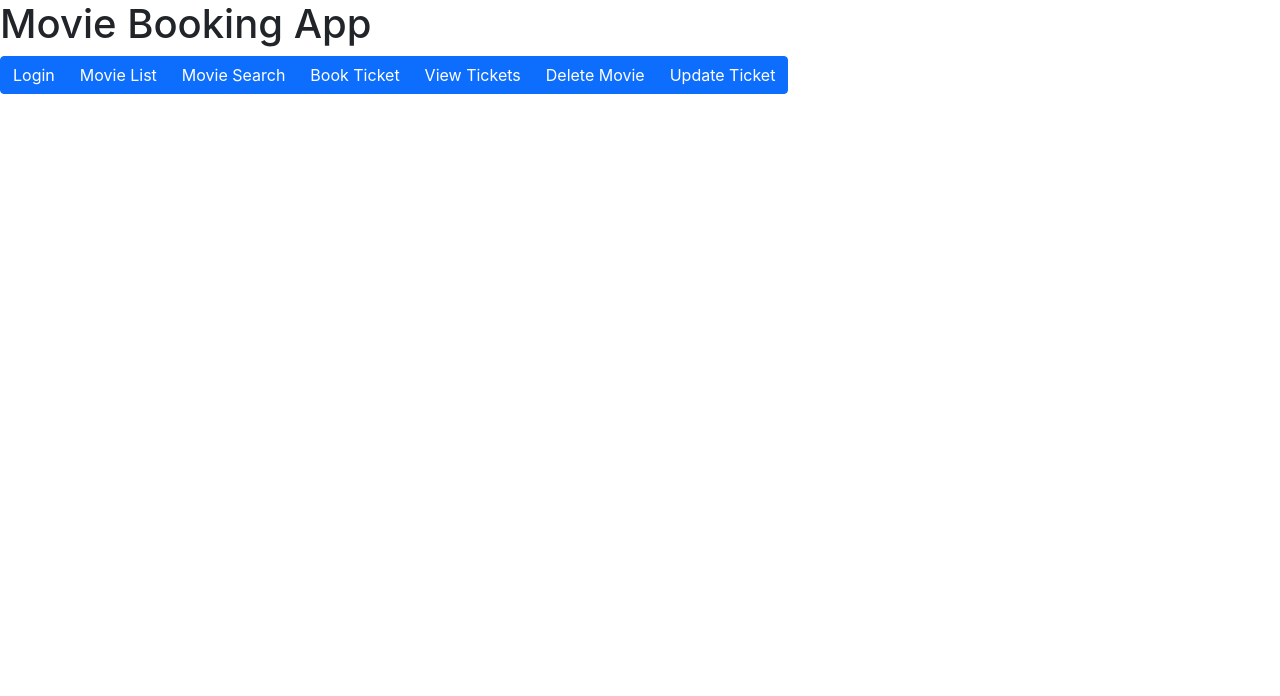
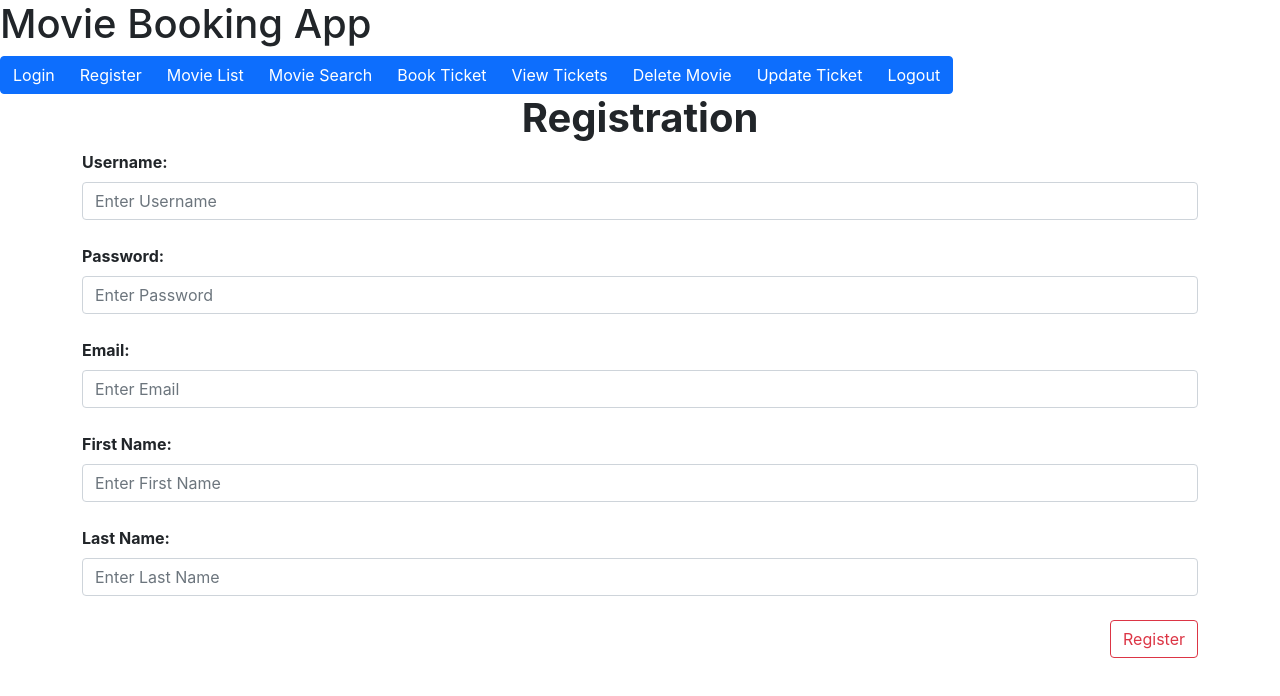
Before and after one commit to HiteshKadam/movie-booking-frontend, a React (Create React App) app: page /register in a window 1280 px wide. Shown: the top 696 px of the page. Built offline with nearby package versions, Linux system fonts and the light colour scheme.

Commit message:
all working

```diff
--- a/src/App.js
+++ b/src/App.js
@@ -5,30 +5,37 @@ import MovieSearch from './components/MovieSearch';
 import TicketBooking from './components/TicketBooking';
 import Login from './components/Login';
 import AdminView from './components/AdminView';
+import Registration from './components/Registration';
+import Logout from './components/Logout';
 
 function App() {
+localStorage.setItem('username',null);
   return (
     <Router>
       <div>
         <h1>Movie Booking App</h1>
         <div className="btn-group">
           <Link to="/login" className="btn btn-primary">Login</Link>
+          <Link to="/register" className="btn btn-primary">Register</Link>
           <Link to="/movies" className="btn btn-primary">Movie List</Link>
           <Link to="/movies/search" className="btn btn-primary">Movie Search</Link>
           <Link to="/tickets/add" className="btn btn-primary">Book Ticket</Link>
           <Link to={`/tickets/list/viewticket`} className="btn btn-primary">View Tickets</Link>
           <Link to="/movies/delete/deleteticket" className="btn btn-primary">Delete Movie</Link>
           <Link to="/movies/update/updateticket" className="btn btn-primary">Update Ticket</Link>
+          <Link to="/logout" className="btn btn-primary">Logout</Link>
         </div>
 
         <Routes>
           <Route exact path="/login" element={<Login />} />
+          <Route exact path="/register" element={<Registration />} />
           <Route exact path="/movies" element={<MovieList />} />
           <Route exact path="/movies/search" element={<MovieSearch />} />
           <Route exact path="/tickets/add" element={<TicketBooking />} />
           <Route exact path="/tickets/list/:value" element={<AdminView />} />
           <Route exact path="/movies/delete/:value" element={<AdminView />} />
           <Route exact path="/movies/update/:value" element={<AdminView />} />
+          <Route exact path="/logout" element={<Logout />} />
         </Routes>
       </div>
     </Router>
--- a/src/components/DeleteMovie.js
+++ b/src/components/DeleteMovie.js
@@ -25,20 +25,48 @@ const DeleteMovie = () => {
   };
 
   return (
-    <div>
-      <h2>Delete Movie</h2>
+    <div className="container">
+      <h2 className="fs-1 fw-bold text-center">Delete Movie</h2>
+      <br></br>
       <form onSubmit={handleDelete}>
-        <label>Movie ID:</label>
-        <input type="number" value={movieId} onChange={(e) => setMovieId(e.target.value)} />
-
-        <label>Movie Name:</label>
-        <input type="text" value={movieName} onChange={(e) => setMovieName(e.target.value)} />
-
-        <button type="submit">Delete Movie</button>
+        <div className="form-group">
+          <label htmlFor="movieId" className="form-label fw-bold">
+            <span className="label-icon">&#128221;</span> Movie ID:
+          </label>
+          <input
+            type="number"
+            className="form-control"
+            id="movieId"
+            placeholder="Enter Movie ID"
+            value={movieId}
+            onChange={(e) => setMovieId(e.target.value)}
+          />
+        </div>
+        <br></br>
+        <div className="form-group">
+          <label htmlFor="movieName" className="form-label fw-bold">
+            <span className="label-icon"></span> Movie Name:
+          </label>
+          <input
+            type="text"
+            className="form-control"
+            id="movieName"
+            placeholder="Enter Movie Name"
+            value={movieName}
+            onChange={(e) => setMovieName(e.target.value)}
+          />
+        </div>
+        <br></br>
+        <div className="d-grid gap-2 d-md-flex justify-content-md-end">
+          <button type="submit" className="btn btn-outline-danger">
+            Delete Movie
+          </button>
+        </div>
       </form>
 
-      {deleteStatus && <p>{deleteStatus}</p>}
-      {errorMessage && <p>{errorMessage}</p>}
+      <br></br>
+      {deleteStatus && <p className="fs-4 fw-bold text-center">{deleteStatus}</p>}
+      {errorMessage && <p className="fs-4 fw-bold text-center">{errorMessage}</p>}
     </div>
   );
 };
--- a/src/components/Login.js
+++ b/src/components/Login.js
@@ -1,65 +1,87 @@
 import React, { useState } from 'react';
 import axios from 'axios';
-
+import { Navigate } from "react-router-dom";
 const Login = () => {
-    const [username, setUserName] = useState('');
+  const [username, setUsername] = useState('');
   const [password, setPassword] = useState('');
-
+  const [redirectToRegistration, setRedirectToRegistration] = useState(false);
   const handleUsernameChange = (event) => {
-        setUserName(event.target.value);
+    setUsername(event.target.value);
   };
 
   const handlePasswordChange = (event) => {
     setPassword(event.target.value);
   };
+
   const handleSubmit = async (event) => {
     event.preventDefault();
 
-      axios.post(`http://localhost:8000/api/v1.0/moviebooking/login/`, {
+    axios
+      .post(`http://localhost:8000/api/v1.0/moviebooking/login/`, {
         username: username,
         password: password
       })
       .then((response) => {
-        localStorage.setItem("username",response.data.username)
-        console.log(`User Logged In successfully!`);
+        localStorage.setItem('username', response.data.username);
+        console.log('User Logged In successfully!');
       })
       .catch((error) => {
-        console.log(`Username And Password Failure`);
-      })
+        console.log('Username And Password Failure');
+      });
   };
+
+  const handleRegister = () => {
+    setRedirectToRegistration(true);
+  };
+
+  if (redirectToRegistration) {
+    return <Navigate replace to="/register" />;
+  }
 
   return (
     <div className="container">
-      <h2 class="fs-1 fw-bold text-center">LOGIN</h2>
+      <h2 className="fs-1 fw-bold text-center">LOGIN</h2>
       <form onSubmit={handleSubmit}>
         <div className="form-group">
-          <label htmlFor="username" class="form-label fw-bold">Username:</label>
+          <label htmlFor="username" className="form-label fw-bold">
+            Username:
+          </label>
           <input
             className="form-control"
             type="text"
             id="username"
-            placeholder="Username"
+            placeholder="Enter Username"
             value={username}
             onChange={handleUsernameChange}
           />
+          <br></br>
         </div>
         <div className="form-group">
-          <label htmlFor="password" class="form-label fw-bold">Password:</label>
+          <label htmlFor="password" className="form-label fw-bold">
+            Password:
+          </label>
           <input
             className="form-control"
             type="password"
             id="password"
-            placeholder="Password"
+            placeholder="Enter Password"
             value={password}
             onChange={handlePasswordChange}
           />
         </div>
-        <div class="d-grid gap-2 d-md-flex justify-content-md-end">
-        <button className="btn btn-outline-danger" type="submit">Login</button>
+        <br></br>
+
+        <div className="d-grid gap-2 d-md-flex justify-content-md-end">
+          <button className="btn btn-outline-danger" type="submit">
+            Login
+          </button>
+          <button className="btn btn-outline-danger" type="button" onClick={handleRegister}>
+            New User
+          </button>
         </div>
       </form>
     </div>
   );
-}
+};
 
 export default Login;
--- /dev/null
+++ b/src/components/Logout.js
@@ -0,0 +1,22 @@
+import React, { useEffect } from 'react';
+import axios from 'axios';
+
+const Logout = () => {
+  useEffect(() => {
+    axios
+      .get('http://localhost:8000/api/v1.0/moviebooking/logout/')
+      .then((response) => {
+        localStorage.setItem('username', null);
+        console.log('User logged out successfully');
+        // Handle successful logout
+
+      })
+      .catch((error) => {
+        console.log('An error occurred during logout');
+      });
+  }, []);
+
+  return <h2 className="fs-1 fw-bold text-center">Logged out successfully!</h2>;
+};
+
+export default Logout;
--- a/src/components/MovieList.js
+++ b/src/components/MovieList.js
@@ -19,10 +19,12 @@ const MovieList = () => {
 
   return (
     <div className="container">
-      <h2 class="fs-1 fw-bold text-center">Movie List</h2>
+      <h2 class="fs-1 fw-bold text-center">MOVIE LIST</h2>
+      <br></br>
       <table class="table table-bordered table-hover">
         <thead>
           <tr class="table-danger text-center">
+            <th>Movie ID</th>
             <th>Movie Name</th>
             <th>Theatre Name</th>
             <th>Total Tickets Allotted</th>
@@ -31,6 +33,7 @@ const MovieList = () => {
         <tbody>
           {movies.map((movie) => (
             <tr key={movie.id} class="table-light text-center">
+              <td>{movie.id}</td>
               <td>{movie.movie_name}</td>
               <td>{movie.theatre_name}</td>
               <td>{movie.total_tickets_allotted}</td>
--- a/src/components/MovieSearch.js
+++ b/src/components/MovieSearch.js
@@ -20,19 +20,37 @@ const MovieSearch = () => {
   };
 
   return (
-    <div>
-      <h2>Movie Search</h2>
+    <div className="container">
+      <h2 className="fs-1 fw-bold text-center">Movie Search</h2>
+      <br></br>
       <form onSubmit={handleSearch}>
-        <input type="text" value={searchTerm} onChange={(e) => setSearchTerm(e.target.value)} />
-        <button type="submit">Search</button>
+        <div className="form-group d-flex">
+          <label htmlFor="search" className="form-label fw-bold visually-hidden">Search:</label>
+          <div className="input-group">
+            <input
+              className="form-control"
+              type="text"
+              id="search"
+              placeholder="Search"
+              value={searchTerm}
+              onChange={(e) => setSearchTerm(e.target.value)}
+            />
+            <button type="submit" className="btn btn-outline-danger">
+              <svg xmlns="http://www.w3.org/2000/svg" width="16" height="16" fill="currentColor" className="bi bi-search" viewBox="0 0 16 16">
+                <path d="M11.742 10.344a6.5 6.5 0 1 0-1.397 1.398h-.001c.03.04.062.078.098.115l3.85 3.85a1 1 0 0 0 1.415-1.414l-3.85-3.85a1.007 1.007 0 0 0-.115-.1zM12 6.5a5.5 5.5 0 1 1-11 0 5.5 5.5 0 0 1 11 0z"/>
+              </svg>
+            </button>
+          </div>
+        </div>
       </form>
 
-      {errorMessage && <p>{errorMessage}</p>}
+      <br></br>
+      {errorMessage && <p className="fs-4 fw-bold text-center">{errorMessage}</p>}
 
       {movies.length > 0 && (
-        <table>
+        <table className="table table-bordered table-hover">
           <thead>
-            <tr>
+            <tr className="table-danger text-center">
               <th>Movie Name</th>
               <th>Theatre Name</th>
               <th>Total Tickets Allotted</th>
@@ -40,7 +58,7 @@ const MovieSearch = () => {
           </thead>
           <tbody>
             {movies.map((movie) => (
-              <tr key={movie.id}>
+              <tr key={movie.id} className="table-light text-center">
                 <td>{movie.movie_name}</td>
                 <td>{movie.theatre_name}</td>
                 <td>{movie.total_tickets_allotted}</td>
--- /dev/null
+++ b/src/components/Registration.js
@@ -0,0 +1,148 @@
+import React, { useState } from 'react';
+import { useNavigate } from 'react-router-dom';
+import axios from 'axios';
+
+const Registration = () => {
+  const [username, setUsername] = useState('');
+  const [password, setPassword] = useState('');
+  const [email, setEmail] = useState('');
+  const [firstName, setFirstName] = useState('');
+  const [lastName, setLastName] = useState('');
+  const [errorMessage, setErrorMessage] = useState('');
+  const navigate = useNavigate();
+
+  const handleUsernameChange = (event) => {
+    setUsername(event.target.value);
+  };
+
+  const handlePasswordChange = (event) => {
+    setPassword(event.target.value);
+  };
+
+  const handleEmailChange = (event) => {
+    setEmail(event.target.value);
+  };
+
+  const handleFirstNameChange = (event) => {
+    setFirstName(event.target.value);
+  };
+
+  const handleLastNameChange = (event) => {
+    setLastName(event.target.value);
+  };
+
+
+  const handleSubmit = (event) => {
+    event.preventDefault();
+
+    axios
+      .post('http://localhost:8000/api/v1.0/moviebooking/register/', {
+        username: username,
+        password: password,
+        email: email,
+        first_name: firstName,
+        last_name: lastName
+      })
+      .then((response) => {
+        console.log('User registered successfully');
+        // Navigate to the Login component
+        navigate("/login");
+      })
+      .catch((error) => {
+        if (error.response) {
+          setErrorMessage(error.response.data.message);
+        } else {
+          setErrorMessage('An error occurred during registration');
+        }
+      });
+  };
+
+  return (
+    <div className="container">
+      <h2 className="fs-1 fw-bold text-center">Registration</h2>
+      <form onSubmit={handleSubmit}>
+        <div className="form-group">
+          <label htmlFor="username" className="form-label fw-bold">
+            Username:
+          </label>
+          <input
+            className="form-control"
+            type="text"
+            id="username"
+            placeholder="Enter Username"
+            value={username}
+            onChange={handleUsernameChange}
+          />
+      <br></br>
+        </div>
+        <div className="form-group">
+          <label htmlFor="password" className="form-label fw-bold">
+            Password:
+          </label>
+          <input
+            className="form-control"
+            type="password"
+            id="password"
+            placeholder="Enter Password"
+            value={password}
+            onChange={handlePasswordChange}
+          />
+      <br></br>
+        </div>
+        <div className="form-group">
+          <label htmlFor="email" className="form-label fw-bold">
+            Email:
+          </label>
+          <input
+            className="form-control"
+            type="email"
+            id="email"
+            placeholder="Enter Email"
+            value={email}
+            onChange={handleEmailChange}
+          />
+      <br></br>
+        </div>
+        <div className="form-group">
+          <label htmlFor="firstName" className="form-label fw-bold">
+            First Name:
+          </label>
+          <input
+            className="form-control"
+            type="text"
+            id="firstName"
+            placeholder="Enter First Name"
+            value={firstName}
+            onChange={handleFirstNameChange}
+          />
+      <br></br>
+        </div>
+        <div className="form-group">
+          <label htmlFor="lastName" className="form-label fw-bold">
+            Last Name:
+          </label>
+          <input
+            className="form-control"
+            type="text"
+            id="lastName"
+            placeholder="Enter Last Name"
+            value={lastName}
+            onChange={handleLastNameChange}
+          />
+      <br></br>
+        </div>
+        <div className="d-grid gap-2 d-md-flex justify-content-md-end">
+          <button className="btn btn-outline-danger" type="submit">
+            Register
+          </button>
+        </div>
+      </form>
+      <br></br>
+      {errorMessage && (
+        <p className="fs-4 fw-bold text-center">{errorMessage}</p>
+      )}
+    </div>
+  );
+};
+
+export default Registration;
--- a/src/components/TicketBooking.js
+++ b/src/components/TicketBooking.js
@@ -29,23 +29,44 @@ const TicketBooking = () => {
   };
 
   return (
-    <div>
-      <h2>Ticket Booking</h2>
+    <div className="container">
+      <h2 className="fs-1 fw-bold text-center">Ticket Booking</h2>
+      <br></br>
       <form onSubmit={handleBooking}>
-        <label>Movie Name:</label>
-        <input type="text" value={movieName} onChange={(e) => setMovieName(e.target.value)} />
+        <div className="form-group">
+          <label htmlFor="movieName" className="form-label fw-bold">
+            <span className="label-icon">&#128221;</span> Movie Name:
+          </label>
+          <input type="text" id="movieName" className="form-control" value={movieName} onChange={(e) => setMovieName(e.target.value)} />
+        </div>
+        <br></br>
 
-        <label>Number of Tickets:</label>
-        <input type="number" value={numTickets} onChange={(e) => setNumTickets(e.target.value)} />
+        <div className="form-group">
+          <label htmlFor="numTickets" className="form-label fw-bold">
+            <span className="label-icon"></span> Number of Tickets:
+          </label>
+          <input type="number" id="numTickets" className="form-control" value={numTickets} onChange={(e) => setNumTickets(e.target.value)} />
+        </div>
+        <br></br>
 
-        <label>Seat Number:</label>
-        <input type="text" value={seatNumber} onChange={(e) => setSeatNumber(e.target.value)} />
+        <div className="form-group">
+          <label htmlFor="seatNumber" className="form-label fw-bold">
+            <span className="label-icon">&#128186;</span> Seat Number:
+          </label>
+          <input type="text" id="seatNumber" className="form-control" value={seatNumber} onChange={(e) => setSeatNumber(e.target.value)} />
+        </div>
+        <br></br>
 
-        <button type="submit">Book Tickets</button>
+        <div className="d-grid gap-2 d-md-flex justify-content-md-end">
+          <button type="submit" className="btn btn-outline-danger">
+            Book Tickets
+          </button>
+        </div>
       </form>
 
-      {bookingStatus && <p>{bookingStatus}</p>}
-      {errorMessage && <p>{errorMessage}</p>}
+      <br></br>
+      {bookingStatus && <p className="fs-4 fw-bold text-center">{bookingStatus}</p>}
+      {errorMessage && <p className="fs-4 fw-bold text-center">{errorMessage}</p>}
     </div>
   );
 };
--- a/src/components/UpdateTicket.js
+++ b/src/components/UpdateTicket.js
@@ -28,19 +28,42 @@ const UpdateTicket = () => {
   };
 
   return (
-    <div>
-      <h2>Update Ticket</h2>
+    <div className="container">
+      <h2 className="fs-1 fw-bold text-center">Update Ticket</h2>
+      <br></br>
       <form onSubmit={handleUpdate}>
-        <label>Movie ID:</label>
-        <input type="number" value={movieId} onChange={(e) => setMovieId(e.target.value)} />
-
-        <label>Movie Name:</label>
-        <input type="text" value={movieName} onChange={(e) => setMovieName(e.target.value)} />
-        <button type="submit">Update Ticket</button>
+        <div className="form-group">
+          <label htmlFor="movieId" className="form-label fw-bold">Movie ID:</label>
+          <input
+            type="number"
+            className="form-control"
+            id="movieId"
+            placeholder='Enter Movie ID'
+            value={movieId}
+            onChange={(e) => setMovieId(e.target.value)}
+          />
+        </div>
+        <br></br>
+        <div className="form-group">
+          <label htmlFor="movieName" className="form-label fw-bold">Movie Name:</label>
+          <input
+            type="text"
+            className="form-control"
+            id="movieName"
+            placeholder='Enter Movie Name'
+            value={movieName}
+            onChange={(e) => setMovieName(e.target.value)}
+          />
+        </div>
+        <br></br>
+        <div className="d-grid gap-2 d-md-flex justify-content-md-end">
+          <button type="submit" className="btn btn-outline-danger">Update Ticket</button>
+        </div>
       </form>
 
-      {updateStatus && <p>{updateStatus}</p>}
-      {errorMessage && <p>{errorMessage}</p>}
+      <br></br>
+      {updateStatus && <p className="fs-4 fw-bold text-center">{updateStatus}</p>}
+      {errorMessage && <p className="fs-4 fw-bold text-center">{errorMessage}</p>}
     </div>
   );
 };
--- a/src/components/ViewTicketsAdmin.js
+++ b/src/components/ViewTicketsAdmin.js
@@ -28,11 +28,15 @@ function ViewTicketsAdmin() {
   }
 
   return (
-    <div>
-      <h2>View Tickets</h2>
-      <table>
+    <div className="container">
+      <h2 className="fs-1 fw-bold text-center">View Tickets</h2>
+      <br></br>
+      {error ? (
+        <p className="fs-4 fw-bold text-center">{error}</p>
+      ) : (
+        <table className="table table-bordered table-hover">
           <thead>
-          <tr>
+            <tr className="table-danger text-center">
               <th>Movie Name</th>
               <th>Theatre Name</th>
               <th>Number of Tickets</th>
@@ -41,7 +45,7 @@ function ViewTicketsAdmin() {
           </thead>
           <tbody>
             {tickets.map((ticket) => (
-            <tr key={ticket.id}>
+              <tr key={ticket.id} className="table-light text-center">
                 <td>{ticket.movie.movie_name}</td>
                 <td>{ticket.movie.theatre_name}</td>
                 <td>{ticket.num_tickets}</td>
@@ -50,6 +54,7 @@ function ViewTicketsAdmin() {
             ))}
           </tbody>
         </table>
+      )}
     </div>
   );
 }
```
Lines whose indentation alone changed are shown as unchanged.
